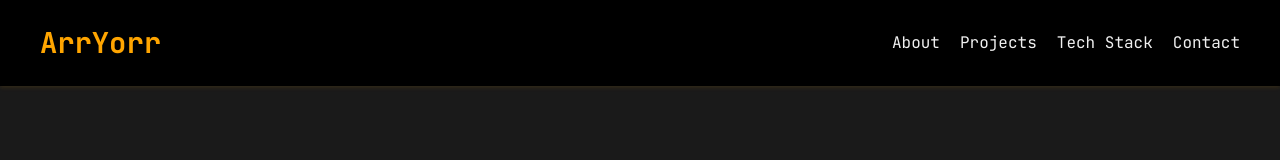
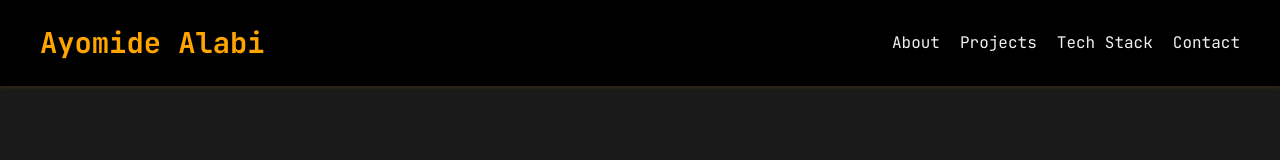
Before and after one commit to ArrYorr/Portfolio, a plain HTML site: page index.html in a window 1280 px wide. Shown: the top 160 px of the page. Drawn offline with Linux system fonts and the light colour scheme.

Commit message:
Update header title to reflect full name

```diff
--- a/index.html
+++ b/index.html
@@ -11,7 +11,7 @@
 <body>
 <header>
     <nav>
-        <h1>ArrYorr</h1>
+        <h1>Ayomide Alabi</h1>
         <ul>
             <li><a href="#about">About</a></li>
             <li><a href="#projects">Projects</a></li>
```
